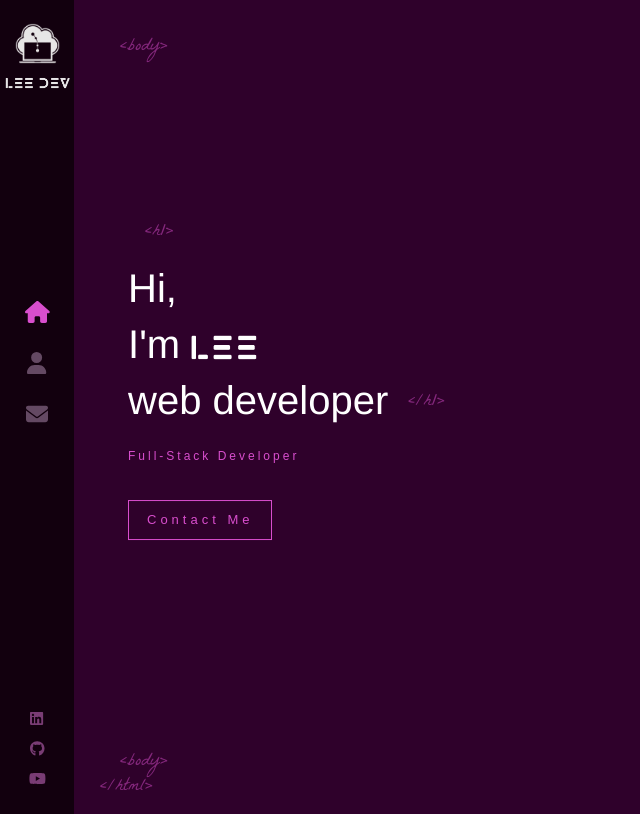
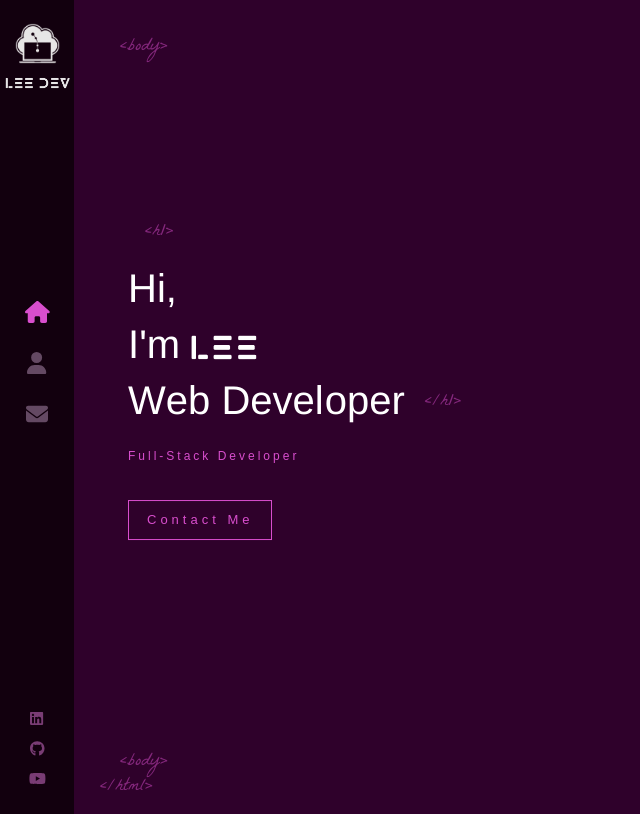
Before and after one commit to LeeDek/Leez, a React (Create React App) app in the folder lees-portfolio/: page / in a window 1280 px wide. Shown: the whole page, without its empty margins (0-640 px from the left). Built offline with nearby package versions, Linux system fonts and the light colour scheme.

Commit message:
rubberband

```diff
--- a/lees-portfolio/src/components/AnimatedLetters/index.js
+++ b/lees-portfolio/src/components/AnimatedLetters/index.js
@@ -5,7 +5,11 @@ const AnimatedLetters = ({ letterClass, strArray, idx }) => {
   return (
     <span>
       {strArray.map((char, i) => (
-        <span key={char + i} className={`${letterClass} _${i + idx}`}>
+        <span
+          key={char + i}
+          className={`${letterClass} _${i + idx}`}
+          style={{ animationDelay: `${i * 0.1}s` }}
+        >
           {char}
         </span>
       ))}
--- a/lees-portfolio/src/components/AnimatedLetters/index.scss
+++ b/lees-portfolio/src/components/AnimatedLetters/index.scss
@@ -4,21 +4,23 @@
     animation: bounceIn 1s 1s;
     animation-fill-mode: forwards;
     min-width: 10px;
+}
 
-    .text-animate-hover {
-        min-width: 10px;
-        display: inline-block;
-        animation-fill-mode: both;
-
-        &:hover {
-            animation: rubberBand 1s;
-            color: #d84ecd;
-        }
+@for $i from 1 through 35 {
+    .text-animate._#{$i} {
+        animation-delay: #{$i / 10}s;
     }
 }
 
-@for $i from 1 through 35 {
-    .text-animate_#{$i} {
-        animation-delay: #{$i / 10}s;
+
+.text-animate-hover {
+    min-width: 10px;
+    display: inline-block;
+    animation-fill-mode: both;
+
+    &:hover {
+        animation: rubberBand .7s;
+        color: #d84ecd;
     }
+
 }
--- a/lees-portfolio/src/components/Home/index.js
+++ b/lees-portfolio/src/components/Home/index.js
@@ -7,28 +7,17 @@ import '../Layout/index.scss'
 import AnimatedLetters from '../AnimatedLetters'
 
 const Home = () => {
-  const [letterClass, setLetterClass] = useState('text-animation')
-  const jobArray = [
-    'w',
-    'e',
-    'b',
-    ' ',
-    'd',
-    'e',
-    'v',
-    'e',
-    'l',
-    'o',
-    'p',
-    'e',
-    'r',
-  ]
+  const [letterClass, setLetterClass] = useState('text-animate')
+  const jobArray1 = ['W', 'e', 'b']
+  const jobArray2 = ['D', 'e', 'v', 'e', 'l', 'o', 'p', 'e', 'r']
 
   useEffect(() => {
-    const timer = setTimeout(() => {
+    const timeoutId = setTimeout(() => {
       setLetterClass('text-animate-hover')
+      console.log('letterClass updated to text-animate-hover')
     }, 4000)
-    return () => clearTimeout(timer)
+
+    return () => clearTimeout(timeoutId)
   }, [])
 
   return (
@@ -40,13 +29,21 @@ const Home = () => {
           <br />
           <span className={`${letterClass} _13`}>I</span>
           <span className={`${letterClass} _14`}>'m</span>
+          <span className={`${letterClass} _15`}>
+            <img className="leeLogo" src={leeLogo} alt="developer" />
+          </span>
 
-          <img src={leeLogo} alt="developer" />
           <br />
           <AnimatedLetters
             letterClass={letterClass}
-            strArray={jobArray}
-            idx={0}
+            strArray={jobArray1}
+            idx={15}
+          />
+          <span className={letterClass}>&nbsp;</span>
+          <AnimatedLetters
+            letterClass={letterClass}
+            strArray={jobArray2}
+            idx={22}
           />
         </h1>
         <h2>Full-Stack Developer</h2>
--- a/lees-portfolio/src/components/Home/index.scss
+++ b/lees-portfolio/src/components/Home/index.scss
@@ -53,20 +53,10 @@ $lees-pink: #d84ecd;
             animation: fadeIn 1s 1.7s backwards;
         }
 
-        img {
-            width: 77px;
-            margin: -6px 5px;
-            height: auto;
-            opacity: 0.7;
-            animation: fadeIn 1s linear both;
-            animation-delay: 1s;
 
-            @media (max-width: 770px) {
-                width: 47px;
-                margin: -4px 5px;
-            }
-        }
     }
+
+
 
     h2 {
         color: $lees-pink;
@@ -113,3 +103,22 @@ $lees-pink: #d84ecd;
         opacity: 1;
     }
 }
+
+.leeLogo {
+    width: 77px;
+    margin: -6px 5px;
+    height: auto;
+    opacity: 0.5;
+    animation: fadeIn 1s linear both;
+    animation-delay: 1s;
+
+    &:hover {
+        transform: scale(1.1);
+        cursor: pointer;
+    }
+
+    @media (max-width: 770px) {
+        width: 47px;
+        margin: -4px 5px;
+    }
+}
```
